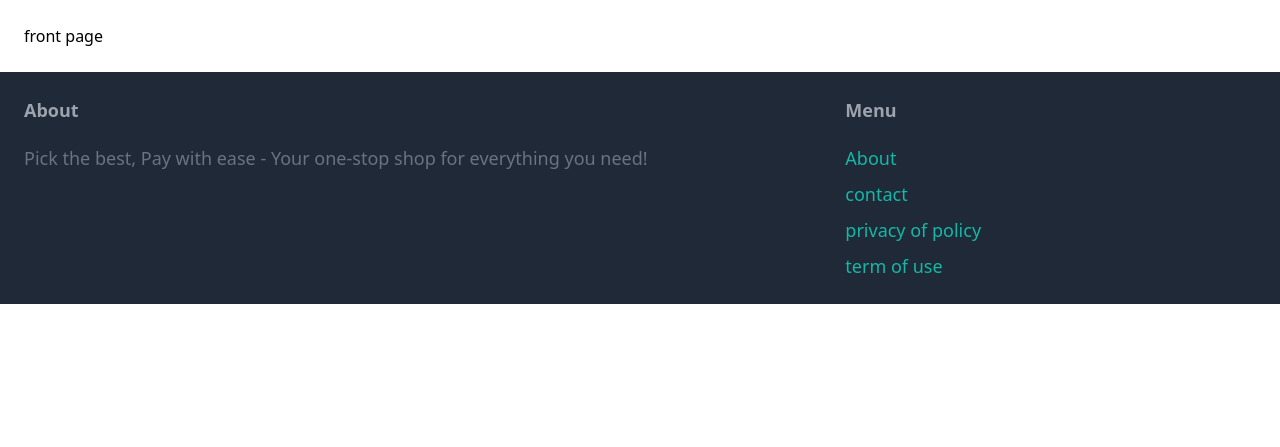
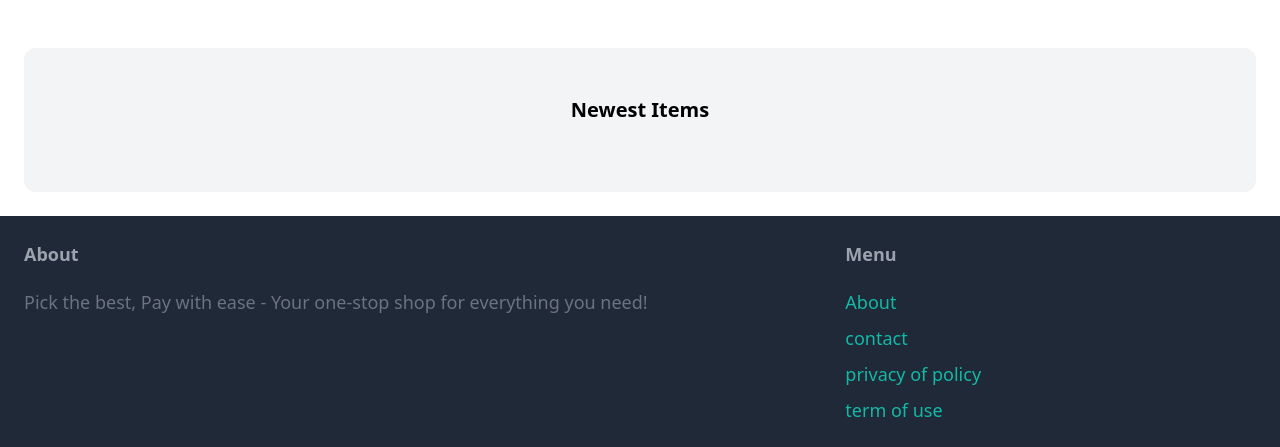
Before and after one commit to AckonPious/E_commence, a Django app: page /core/ in a window 1280 px wide. Shown: the part 81-528 px from the top of the page. Run offline with Django 5.2, Linux system fonts and the light colour scheme; some libraries are stand-ins or nearby versions.

Commit message:
upadate index.py

```diff
--- a/core/templates/core/index.html
+++ b/core/templates/core/index.html
@@ -1,7 +1,23 @@
 {% extends "core/base.html" %}
+{% block title %} Welcome {% endblock %}
+{% block content %}
+<div class="mt-6 px-6 py-12 rounded-xl bg-gray-100">
+  <h1 class="mb-5 text-xl font-semibold text-center">Newest Items</h1>
 
-{% block title %} Welcome {% endblock %}
-
-{% block content %}
-    <h1> front page </h1>
+  <div class="grid grid-cols-3 gap-3">
+    {% for item in items %}
+    <div>
+      <a href="#">
+        <div>
+          <img src="{{ item.image.url}}" alt="" class="rounded-t-xl" />
+        </div>
+        <div class="bg-white p-6 rounded-b-xl">
+          <h2 class="text-2xl">{{ item.name }}</h2>
+          <p class="text-gray-500">Price: {{ item.price }}</p>
+        </div>
+      </a>
+    </div>
+    {% endfor %}
+  </div>
+</div>
 {% endblock %}
```
